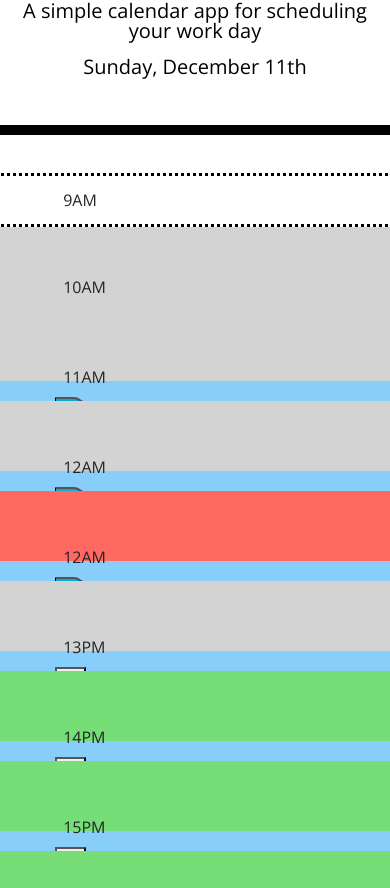
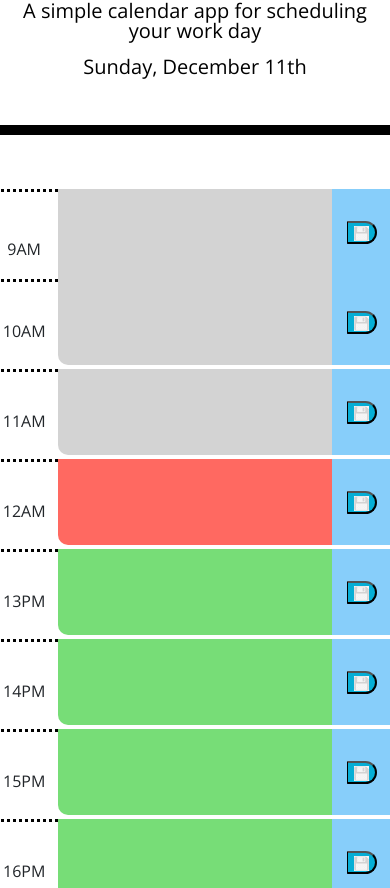
Before and after one commit to reinkaoss/Daily-Planner-App, a plain HTML site: page index.html in a window 390 px wide. Shown: the part 212-1100 px from the top of the page. Drawn offline with nearby package versions, Linux system fonts and the light colour scheme.

Commit message:
Most of the work fixed

```diff
--- a/assets/css/style.css
+++ b/assets/css/style.css
@@ -98,5 +98,17 @@ textarea {
 
 .timestamp {
   border-top: 3px black dotted;
-  border-bottom: 3px black dotted;
+
+  display: flex;
+  justify-content: center;
+  align-items: center;
+  text-align: center;
 }
+
+#saveMessage {
+  display: flex;
+  justify-content: center;
+  text-align: center;
+  font-weight: bolder;
+  color: green;
+}
--- a/assets/js/script.js
+++ b/assets/js/script.js
@@ -2,16 +2,41 @@ var today =  moment();
 var test = $('.timeblock')
 var hour = $('#hour');
 var currentDay = $('#currentDay').text(today.format("dddd, MMMM Do"));
+var successMsg = $('#saveMessage');
+savedTimer = 5;
 
-// Get the value of the input textarea
-var input = $('#input')
+// Render localstorage values
+$('#input1').text(localStorage.getItem('9'));
+$('#input2').text(localStorage.getItem('10'));
+$('#input3').text(localStorage.getItem('11'));
+$('#input4').text(localStorage.getItem('12'));
+$('#input5').text(localStorage.getItem('13'));
+$('#input6').text(localStorage.getItem('14'));
+$('#input7').text(localStorage.getItem('15'));
+$('#input8').text(localStorage.getItem('16'));
+$('#input9').text(localStorage.getItem('17'));
 
+// Button function
 $( ".saveBtn" ).on( "click", saveValue);
 function saveValue(){
     var id = this.parentElement.parentElement.id; // get the sender's id to save it .
     var val = this.parentElement.parentElement.children[1].children[0].value; // get the value.
     localStorage.setItem(id, val);// Every time user writing something, the localStorage's value will override .
-}
+    savedTimer = 5;
+    successMsg.text("Appointment saved to localStorage")
+    var hideSaved = setInterval(function () {
+      savedTimer--;
+          console.log(savedTimer);
+          if (savedTimer <= 0) {
+            clearInterval(hideSaved);
+            successMsg.css('display', 'none')
+            return;
+          }
+    }, 1000);
+  }
+
+
+
 
 arrayOfHours = [9, 10, 11, 12, 13, 14, 15, 16, 17];
 
@@ -19,8 +44,6 @@ arrayOfHours = [9, 10, 11, 12, 13, 14, 15, 16, 17];
 function init() {
   arrayOfHours.forEach(function(el) {
   var rowEl = $('#' + el);
-  console.log(el);
-    console.log(today.hour())
   if(el == today.hour()){
     rowEl.children().eq(1).addClass('present');
   } else if(el < today.hour()){
@@ -32,6 +55,11 @@ function init() {
 }
 
 init();
+
+
+
+
+
 
 
   ///Create Timeslots
--- a/index.html
+++ b/index.html
@@ -33,33 +33,32 @@
       <p id="currentDay" class="lead">
       </p>
     </header>
-
+    <p id="saveMessage"></p>
     <div class="container block 1">
       <!-- Timeblocks go here -->
         <div class="row" id="9">
-          <div id="hour" class="col-lg-1 col-md-1 col-sm-1 timestamp">
+          <div id="hour" class="col-2 col-sm-1 col-md-1 col-lg-1 timestamp">
               9AM
           </div>
-          <div class="col-lg-10 col-md-10 col-sm-10 timeblock1">
+          <div class="col-8 col-sm-10 col-md-10 col-lg-10 timeblock1">
             <!-- <input type="text" id="test" name="test" value="test"><br></input> -->
-            <textarea name="" id="input" cols="25" rows="1"></textarea>
+            <textarea name="" id="input1" cols="25" rows="1"></textarea>
           </div>
-          <div class="col-lg-1 col-md-1 col-sm-1 saveblock">
+          <div class="col-2 col-sm-1 col-md-1 col-lg-1 saveblock">
             <button class="saveBtn"><img src="./images/save_icon.png" alt="save icon"></button>
           </div>
         </div>
       </div>
-    </div>
     <div class="container block 2">
       <!-- Timeblocks go here -->
         <div class="row" id="10">
-          <div class="col-sm-1">
+          <div class="col-2 col-sm-1 col-md-1 col-lg-1 timestamp">
               10AM
           </div>
-          <div class="col-sm-10 timeblock">
-            <textarea name="" id="input" cols="25" rows="1"></textarea>
+          <div class="col-8 col-sm-10 col-md-10 col-lg-10 timeblock1 timeblock">
+            <textarea name="" id="input2" cols="25" rows="1"></textarea>
           </div>
-          <div class="col-sm-1 saveblock">
+          <div class="col-2 col-sm-1 col-md-1 col-lg-1 saveblock">
             <button class="saveBtn"><img src="./images/save_icon.png" alt="save icon"></button>
           </div>
         </div>
@@ -68,13 +67,13 @@
     <div class="container block 3">
       <!-- Timeblocks go here -->
         <div class="row" id="11">
-          <div class="col-sm-1">
+          <div class="col-2 col-sm-1 col-md-1 col-lg-1 timestamp">
               11AM
           </div>
-          <div class="col-sm-10 timeblock">
-            <textarea name="" id="input" cols="25" rows="1"></textarea>
+          <div class="col-8 col-sm-10 col-md-10 col-lg-10 timeblock1 timeblock">
+            <textarea name="" id="input3" cols="25" rows="1"></textarea>
           </div>
-          <div class="col-sm-1 saveblock">
+          <div class="col-2 col-sm-1 col-md-1 col-lg-1 saveblock">
             <button class="saveBtn"><img src="./images/save_icon.png" alt="save icon"></button>
           </div>
         </div>
@@ -83,13 +82,13 @@
     <div class="container block 4">
       <!-- Timeblocks go here -->
         <div class="row " id="12">
-          <div class="col-sm-1">
+          <div class="col-2 col-sm-1 col-md-1 col-lg-1 timestamp">
               12AM
           </div>
-          <div class="col-sm-10 timeblock past">
-            <textarea name="" id="input" cols="25" rows="1"></textarea>
+          <div class="col-8 col-sm-10 col-md-10 col-lg-10 timeblock1 timeblock past">
+            <textarea name="" id="input4" cols="25" rows="1"></textarea>
           </div>
-          <div class="col-sm-1 saveblock">
+          <div class="col-2 col-sm-1 col-md-1 col-lg-1 saveblock">
             <button class="saveBtn"><img src="./images/save_icon.png" alt="save icon"></button>
           </div>
         </div>
@@ -97,30 +96,15 @@
     </div>
     <div class="container block 4">
       <!-- Timeblocks go here -->
-        <div class="row " id="12">
-          <div class="col-sm-1">
-              12AM
-          </div>
-          <div class="col-sm-10 timeblock past">
-            <textarea name="" id="input" cols="25" rows="1"></textarea>
-          </div>
-          <div class="col-sm-1 saveblock">
-            <button><img src="./images/save_icon.png" alt="save icon"></button>
-          </div>
-        </div>
-      </div>
-    </div>
-    <div class="container block 4">
-      <!-- Timeblocks go here -->
         <div class="row " id="13">
-          <div class="col-sm-1">
+          <div class="col-2 col-sm-1 col-md-1 col-lg-1 timestamp">
               13PM
           </div>
-          <div class="col-sm-10 timeblock past">
-            <textarea name="" id="input" cols="25" rows="1"></textarea>
+          <div class="col-8 col-sm-10 col-md-10 col-lg-10 timeblock past">
+            <textarea name="" id="input5" cols="25" rows="1"></textarea>
           </div>
-          <div class="col-sm-1 saveblock">
-            <button><img src="./images/save_icon.png" alt="save icon"></button>
+          <div class="col-2 col-sm-1 col-md-1 col-lg-1 saveblock">
+            <button class="saveBtn"><img src="./images/save_icon.png" alt="save icon"></button>
           </div>
         </div>
       </div>
@@ -128,14 +112,14 @@
     <div class="container block 4">
       <!-- Timeblocks go here -->
         <div class="row " id="14">
-          <div class="col-sm-1">
+          <div class="col-2 col-sm-1 col-md-1 col-lg-1 timestamp">
               14PM
           </div>
-          <div class="col-sm-10 timeblock past">
-            <textarea name="" id="input" cols="25" rows="1"></textarea>
+          <div class="col-8 col-sm-10 col-md-10 col-lg-10 timeblock past">
+            <textarea name="" id="input6" cols="25" rows="1"></textarea>
           </div>
-          <div class="col-sm-1 saveblock">
-            <button><img src="./images/save_icon.png" alt="save icon"></button>
+          <div class="col-2 col-sm-1 col-md-1 col-lg-1 saveblock">
+            <button class="saveBtn"><img src="./images/save_icon.png" alt="save icon"></button>
           </div>
         </div>
       </div>
@@ -143,14 +127,14 @@
     <div class="container block 4">
       <!-- Timeblocks go here -->
         <div class="row " id="15">
-          <div class="col-sm-1">
+          <div class="col-2 col-sm-1 col-md-1 col-lg-1 timestamp">
               15PM
           </div>
-          <div class="col-sm-10 timeblock past">
-            <textarea name="" id="input" cols="25" rows="1"></textarea>
+          <div class="col-8 col-sm-10 col-md-10 col-lg-10 timeblock past">
+            <textarea name="" id="input7" cols="25" rows="1"></textarea>
           </div>
-          <div class="col-sm-1 saveblock">
-            <button><img src="./images/save_icon.png" alt="save icon"></button>
+          <div class="col-2 col-sm-1 col-md-1 col-lg-1 saveblock">
+            <button class="saveBtn"><img src="./images/save_icon.png" alt="save icon"></button>
           </div>
         </div>
       </div>
@@ -158,14 +142,14 @@
     <div class="container block 4">
       <!-- Timeblocks go here -->
         <div class="row " id="16">
-          <div class="col-sm-1">
+          <div class="col-2 col-sm-1 col-md-1 col-lg-1 timestamp">
               16PM
           </div>
-          <div class="col-sm-10 timeblock past">
-            <textarea name="" id="input" cols="25" rows="1"></textarea>
+          <div class="col-8 col-sm-10 col-md-10 col-lg-10 timeblock past">
+            <textarea name="" id="input8" cols="25" rows="1"></textarea>
           </div>
-          <div class="col-sm-1 saveblock">
-            <button><img src="./images/save_icon.png" alt="save icon"></button>
+          <div class="col-2 col-sm-1 col-md-1 col-lg-1 saveblock">
+            <button class="saveBtn"><img src="./images/save_icon.png" alt="save icon"></button>
           </div>
         </div>
       </div>
@@ -173,14 +157,14 @@
     <div class="container block 4">
       <!-- Timeblocks go here -->
         <div class="row " id="17">
-          <div class="col-sm-1">
+          <div class="col-2 col-sm-1 col-md-1 col-lg-1 timestamp">
               17PM
           </div>
-          <div class="col-sm-10 timeblock past">
-            <textarea name="" id="input" cols="25" rows="1"></textarea>
+          <div class="col-8 col-sm-10 col-md-10 col-lg-10 timeblock past">
+            <textarea name="" id="input9" cols="25" rows="1"></textarea>
           </div>
-          <div class="col-sm-1 saveblock">
-            <button><img src="./images/save_icon.png" alt="save icon"></button>
+          <div class="col-2 col-sm-1 col-md-1 col-lg-1 saveblock">
+            <button class="saveBtn"><img src="./images/save_icon.png" alt="save icon"></button>
           </div>
         </div>
       </div>
```
